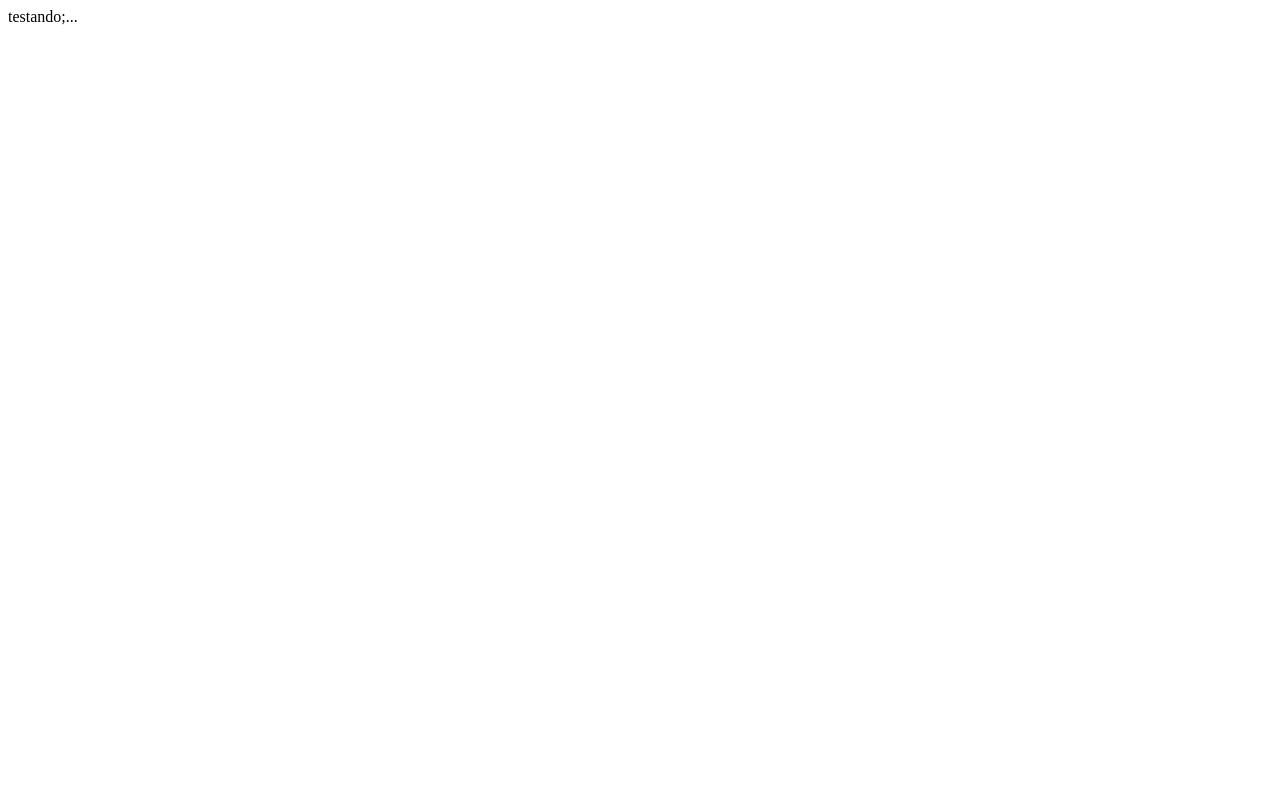
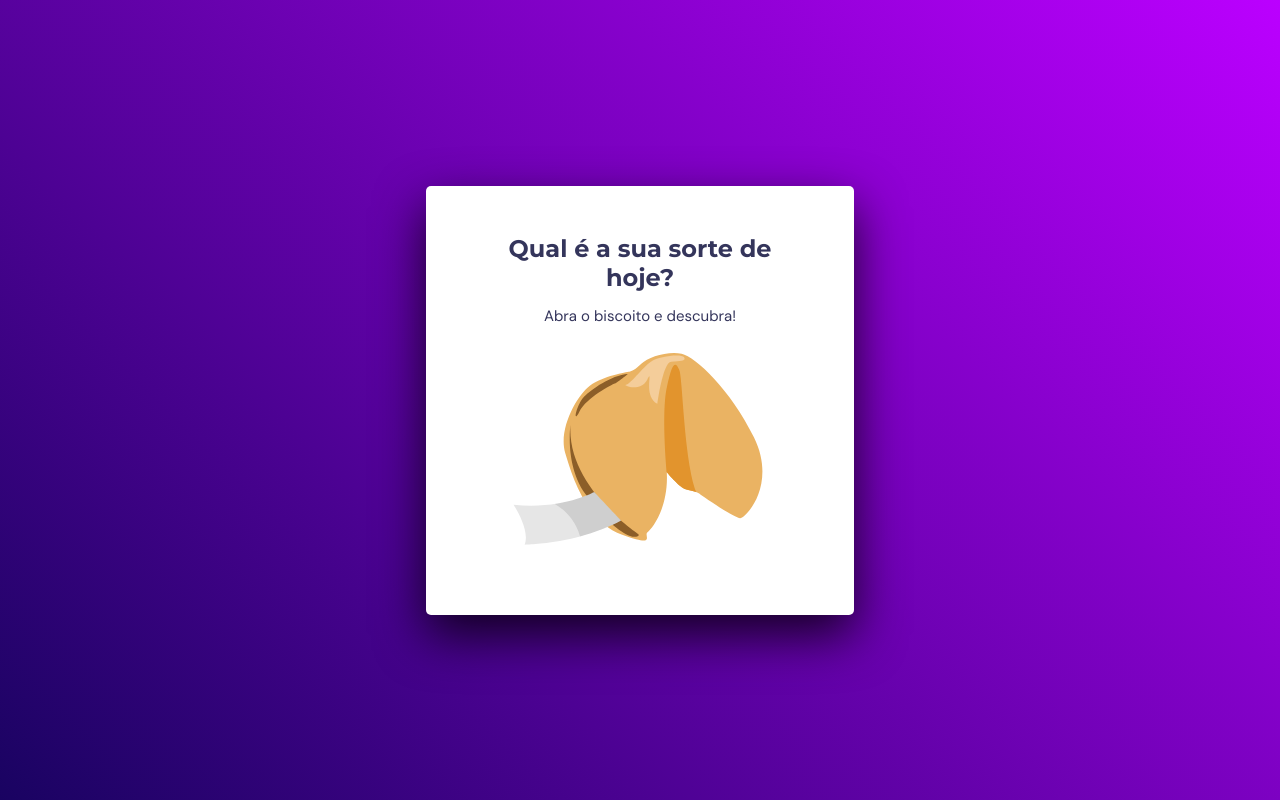
Before and after one commit to acpcarvalhoh/biscoito_da_sorte, a plain HTML site: page index.html in a window 1280 px wide. Drawn offline with Linux system fonts and the light colour scheme.

Commit message:
update css

```diff
--- a/index.html
+++ b/index.html
@@ -1 +1,20 @@
-testando;...
+<!DOCTYPE html>
+<html lang="en, pt-br">
+<head>
+    <meta charset="UTF-8">
+    <meta http-equiv="X-UA-Compatible" content="IE=edge">
+    <meta name="viewport" content="width=device-width, initial-scale=1.0">
+    <link rel="stylesheet" href="style.css">
+    <title>Bicoito da sorte</title>
+</head>
+<body>
+    <main>
+        <h1>Qual é a sua sorte de hoje?</h1>
+        <p>Abra o biscoito e descubra!</p>
+
+        <img src="assets/cookie.svg" alt="imagem de um biscoito">
+    </main>
+
+    <script src="main.js"></script>
+</body>
+</html>
--- a/style.css
+++ b/style.css
@@ -0,0 +1,45 @@
+@import url('https://fonts.googleapis.com/css2?family=DM+Sans:ital,wght@0,400;1,700&family=Montserrat:wght@700&display=swap');
+
+*{
+    padding: 0;
+    margin: 0;
+    box-sizing: border-box;
+}
+
+:root{
+    font-size: 62.5%;
+}
+
+body{
+    background: linear-gradient(45deg, #190361 0%, #BB00FF 100%);
+    font-size: 1.6rem;
+    display: grid;
+    place-items: center;
+    height: 100vh;
+    width: 100vw;
+}
+
+main{
+    width: min(42.8rem, 90%);
+    background: #fff;
+    text-align: center;
+    border-radius: 5px;
+    box-shadow: 0px 2rem 5rem rgba(0, 0, 0, 0.8);
+    padding: 4.8rem 6.4rem 6.4rem 6.4rem;
+}
+
+main h1{
+    font: 700 2.4rem 'Montserrat', sans-serif;
+    line-height: 2.9rem;
+    color: #34355B;
+    margin-bottom: 1.4rem;
+
+}
+
+main p{
+    font: 400 1.5rem 'DM Sans', sans-serif;
+    line-height: 2rem;
+    color: #34355B;
+    margin-bottom: 2rem;
+
+}
```
Also changed, not shown: assets/brokenCookie.svg (added), assets/cookie.svg (added).
